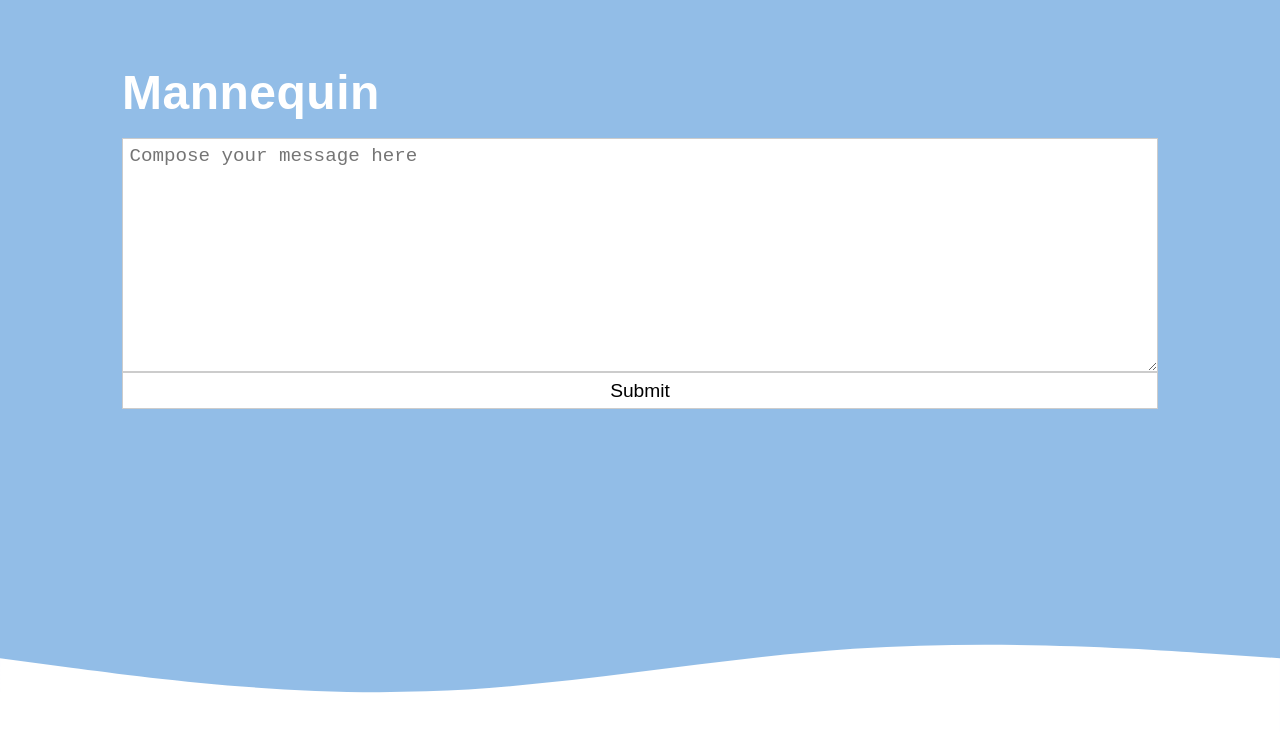
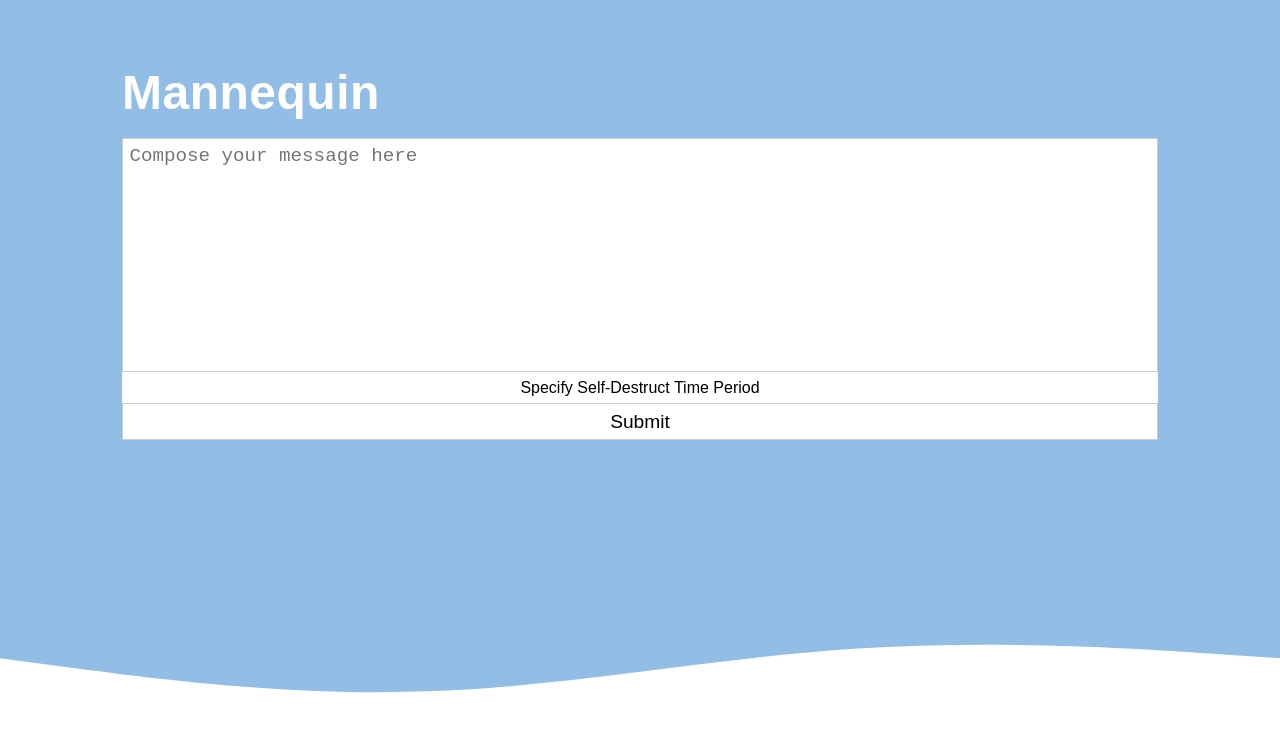
Before and after one commit to pakut2/Mannequin, a React (Create React App) app in the folder client/: page / in a window 1280 px wide. Shown: the top 732 px of the page. Built offline with nearby package versions, Linux system fonts and the light colour scheme.

Commit message:
ui, message timeout

```diff
--- a/client/src/App.css
+++ b/client/src/App.css
@@ -1,3 +1,8 @@
+::selection {
+  color: #92bde7;
+  background: #fff;
+}
+
 * {
   margin: 0;
   padding: 0;
@@ -12,6 +17,10 @@ body {
   color: #fff;
   background: #92bde7;
   /* overflow: hidden; */
+}
+
+textarea {
+  resize: none;
 }
 
 .fa-clipboard {
@@ -99,6 +108,11 @@ body {
   justify-content: center;
   align-items: center;
   padding: 1rem;
+  color: #fff;
+}
+
+.btn-link {
+  margin-top: 1rem;
 }
 
 .wave {
@@ -123,6 +137,19 @@ body {
   padding: 0.5rem;
 }
 
+.select {
+  display: flex;
+  width: 100%;
+  flex-direction: column;
+}
+.select select {
+  font-size: 1rem;
+  padding: 0.2rem;
+}
+.select button {
+  width: 100%;
+}
+
 @media (max-width: 700px) {
   .container {
     margin-top: 6rem;
--- a/client/src/components/Landing.tsx
+++ b/client/src/components/Landing.tsx
@@ -2,12 +2,13 @@ import React, { Fragment, useState } from "react";
 import PropTypes from "prop-types";
 import { connect } from "react-redux";
 import { sendMessage } from "../actions/message";
-import { setAlert } from "../actions/alert";
 
 const Landing = ({ sendMessage, message: { loading, message } }: any) => {
-  const [formData, setFormData] = useState({ text: "" });
+  const [formData, setFormData] = useState({ text: "", timeout: 5000 });
 
-  const { text } = formData;
+  const [displayInputs, toggleInputs] = useState(false);
+
+  const { text, timeout } = formData;
 
   const onChange = (e: any) => {
     setFormData({ ...formData, [e.target.name]: e.target.value });
@@ -38,17 +39,45 @@ const Landing = ({ sendMessage, message: { loading, message } }: any) => {
           }}
           required
         ></textarea>
+        <div className="select">
+          <button
+            onClick={() => {
+              toggleInputs(!displayInputs);
+            }}
+            type="button"
+            className="btn"
+          >
+            Specify Self-Destruct Time Period
+          </button>
+
+          {displayInputs && (
+            <Fragment>
+              <select
+                value={timeout}
+                name="timeout"
+                onChange={(e) => onChange(e)}
+              >
+                <option value="5000">5s</option>
+                <option value="10000">10s</option>
+                <option value="15000">15s</option>
+                <option value="30000">30s</option>
+                <option value="60000">60s</option>
+              </select>
+            </Fragment>
+          )}
+        </div>
         <input type="submit" className="btn" value="Submit" />
       </form>
       {!loading && message !== null && (
         <p
-          className="link lead text-center dark-overlay hide-sm"
+          className="link lead text-center dark-overlay"
           onClick={(e: any) => {
             e.target.classList.remove("dark-overlay");
+            e.target.style.color = "#11272b";
           }}
         >
-          {window.location.href}messages/
-          {message._id}{" "}
+          {window.location.href}
+          <span className="hide-sm">messages/{message._id}</span>{" "}
           <i
             className="fa fa-clipboard large"
             aria-hidden="true"
--- a/client/src/components/Message.tsx
+++ b/client/src/components/Message.tsx
@@ -1,4 +1,5 @@
 import React, { Fragment, useEffect } from "react";
+import { Link } from "react-router-dom";
 import PropTypes from "prop-types";
 import { NotFound } from "./NotFound";
 import { connect } from "react-redux";
@@ -15,16 +16,28 @@ const Message = ({
     getMessage(match.params.id);
   }, [getMessage]);
 
+  if (!loading && message !== null) {
+    {
+      setTimeout(() => {
+        deleteMessage(match.params.id);
+      }, message.timeout);
+    }
+  }
+
   return (
     <Fragment>
       {loading || message === null ? (
         <NotFound />
       ) : (
         <Fragment>
-          Message: {message.text} Created on: {formatDate(message.date)}
-          {setTimeout(() => {
-            deleteMessage(match.params.id);
-          }, 300000)}
+          <div className="message">
+            <h1 className="large">Message:</h1>{" "}
+            <span className="lead">{message.text}</span>
+          </div>
+          <p>Created on: {formatDate(message.date)}</p>
+          <Link to="/" className="btn btn-link">
+            Compose New Message
+          </Link>
         </Fragment>
       )}
     </Fragment>
--- a/client/src/components/NotFound.tsx
+++ b/client/src/components/NotFound.tsx
@@ -4,7 +4,7 @@ import { Link } from "react-router-dom";
 export const NotFound = () => {
   return (
     <Fragment>
-      <h1 className="x-large text-primary">
+      <h1 className="x-large">
         <i className="fas fa-exclamation-triangle" /> Page Not Found
       </h1>
       <p className="large">Sorry, this page does not exist</p>
--- a/client/src/utils/formatDate.ts
+++ b/client/src/utils/formatDate.ts
@@ -1,6 +1,6 @@
 function formatDate(date: Date) {
   const newDate = new Date(date);
-  return newDate.toLocaleString().slice(0, -1);
+  return newDate.toLocaleString();
 }
 
 export default formatDate;
```
Also changed, not shown: 2 other files (tests, documents, lock files or other folders).
